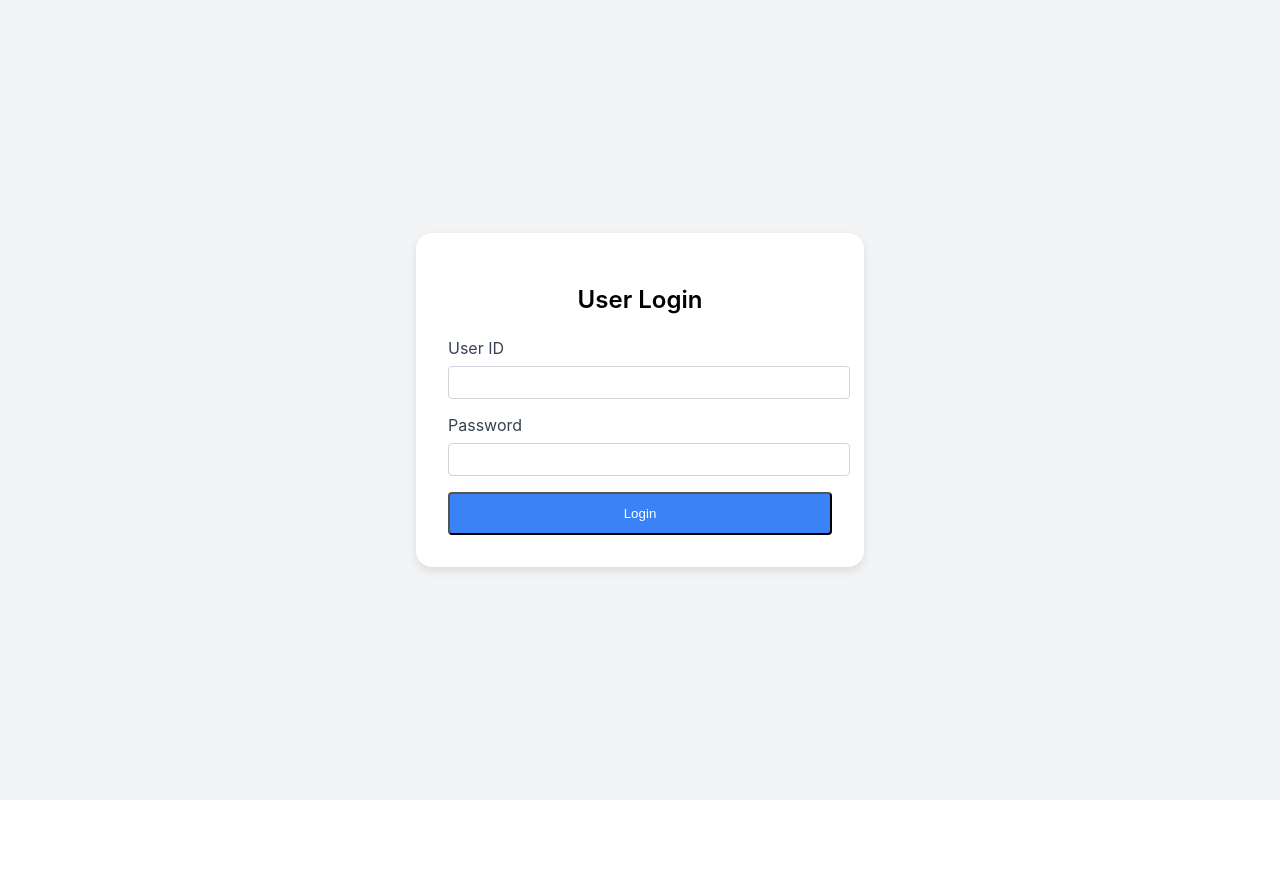
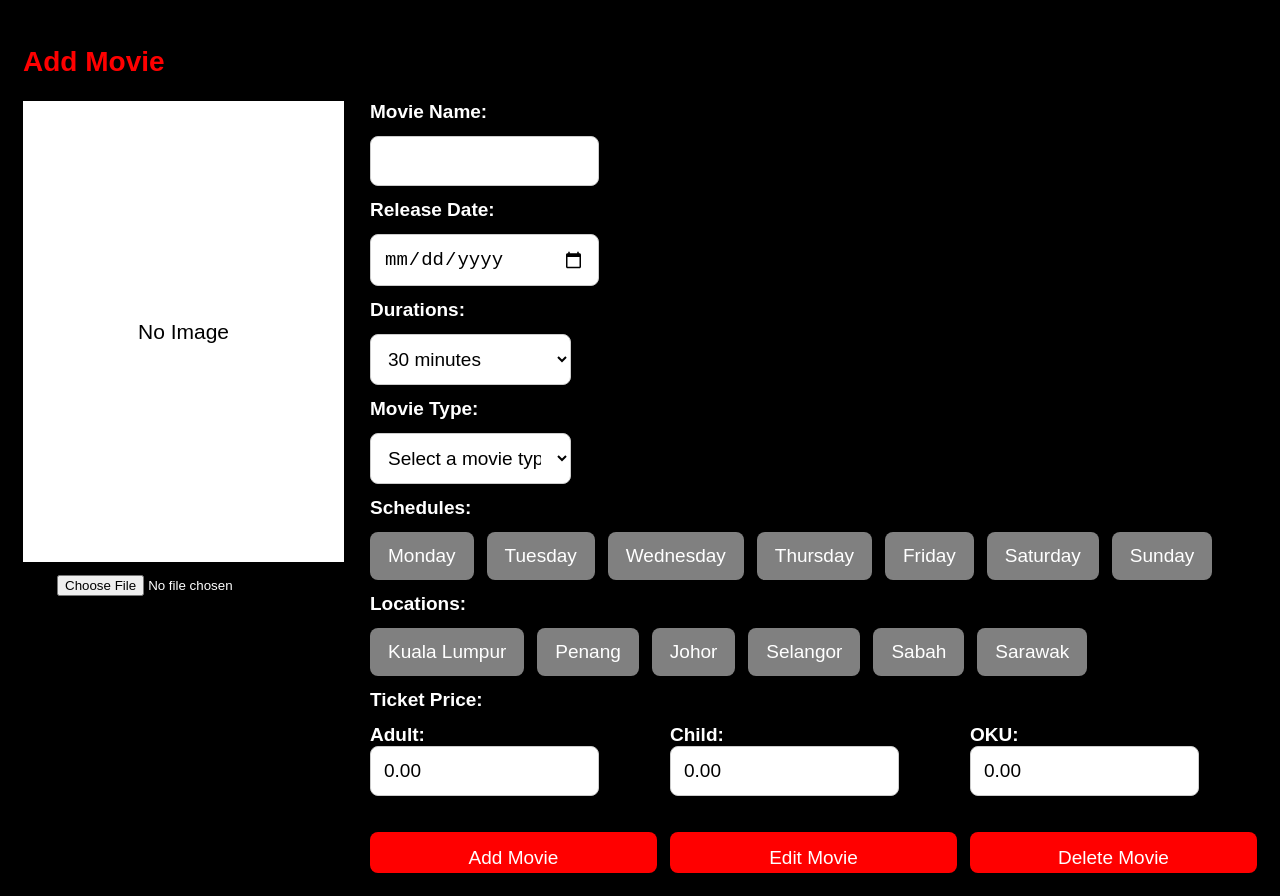
Before and after one commit to Yang195F/ccv-movie-frontend, a React (Create React App) app: page /addmovie in a window 1280 px wide. Before the commit the page ends 800 px from the top, so only its background shows below. Built offline with nearby package versions, Linux system fonts and the light colour scheme.

Commit message:
AddMovie

```diff
--- a/package.json
+++ b/package.json
@@ -11,8 +11,10 @@
     "@types/node": "^16.18.126",
     "@types/react": "^19.0.12",
     "@types/react-dom": "^19.0.4",
+    "lucide-react": "^0.484.0",
     "react": "^19.0.0",
     "react-dom": "^19.0.0",
+    "react-router-dom": "^7.4.0",
     "react-scripts": "5.0.1",
     "typescript": "^4.9.5",
     "web-vitals": "^2.1.4"
--- a/src/index.tsx
+++ b/src/index.tsx
@@ -1,13 +1,21 @@
-import React from 'react';
-import ReactDOM from 'react-dom/client';
-import './index.css';
-import LoginPage from './pages/LoginPage';
+import React from "react";
+import ReactDOM from "react-dom/client";
+import { BrowserRouter as Router, Routes, Route } from "react-router-dom";
+import "./index.css";
+import LoginPage from "./pages/LoginPage";
+import AddMovie from "./pages/AddMovie"; // Import AdminDashboard
 
 const root = ReactDOM.createRoot(
-  document.getElementById('root') as HTMLElement
+  document.getElementById("root") as HTMLElement
 );
+
 root.render(
   <React.StrictMode>
-    <LoginPage />
+    <Router>
+      <Routes>
+        <Route path="/" element={<LoginPage />} />
+        <Route path="/addmovie" element={<AddMovie />} />
+      </Routes>
+    </Router>
   </React.StrictMode>
 );
--- /dev/null
+++ b/src/pages/AddMovie.tsx
@@ -0,0 +1,125 @@
+import React, { useState } from "react";
+import "../styles/AddMovie.css";
+
+const AddMovie = () => {
+  const [poster, setPoster] = useState<string | null>(null);
+  const [movieName, setMovieName] = useState("");
+  const [releaseDate, setReleaseDate] = useState("");
+  const [duration, setDuration] = useState("");
+  const [movieType, setMovieType] = useState("");
+  const [selectedSchedules, setSelectedSchedules] = useState<string[]>([]);
+  const [selectedLocations, setSelectedLocations] = useState<string[]>([]);
+  const [ticketPriceAdult, setTicketPriceAdult] = useState("0.00");
+  const [ticketPriceChild, setTicketPriceChild] = useState("0.00");
+  const [ticketPriceOKU, setTicketPriceOKU] = useState("0.00");
+
+  const handleImageChange = (event: React.ChangeEvent<HTMLInputElement>) => {
+    const file = event.target.files?.[0];
+    if (file) {
+      const reader = new FileReader();
+      reader.onload = () => {
+        setPoster(reader.result as string);
+      };
+      reader.readAsDataURL(file);
+    }
+  };
+
+  const schedules = ["Monday", "Tuesday", "Wednesday", "Thursday", "Friday", "Saturday", "Sunday"];
+  const locations = ["Kuala Lumpur", "Penang", "Johor", "Selangor", "Sabah", "Sarawak"];
+
+  const toggleSchedule = (day: string) => {
+    setSelectedSchedules((prev) =>
+      prev.includes(day) ? prev.filter((d) => d !== day) : [...prev, day]
+    );
+  };
+
+  const toggleLocation = (location: string) => {
+    setSelectedLocations((prev) =>
+      prev.includes(location) ? prev.filter((loc) => loc !== location) : [...prev, location]
+    );
+  };
+
+  return (
+    <div className="add-movie-page">
+      <h2>Add Movie</h2>
+      <div className="movie-details">
+        {/* Movie Poster Preview Box */}
+        <div className="movie-poster">
+          <div className="poster-box">
+            {poster ? <img src={poster} alt="Movie Poster" /> : "No Image"}
+          </div>
+          <input type="file" accept="image/*" onChange={handleImageChange} />
+        </div>
+
+        {/* Movie Form */}
+        <div className="movie-form">
+          <label>Movie Name:</label>
+          <input type="text" value={movieName} onChange={(e) => setMovieName(e.target.value)} />
+
+          <label>Release Date:</label>
+          <input type="date" id="release-date" name="release-date" />
+
+          <label htmlFor="durations">Durations:</label>
+          <select id="durations" name="durations">
+              <option value="30min">30 minutes</option>
+              <option value="1h">1 hour</option>
+              <option value="1h30min">1 hour 30 minutes</option>
+              <option value="2h">2 hours</option>
+              <option value="2h30min">2 hours 30 minutes</option>
+              <option value="3h">3 hours</option>
+          </select>
+
+          <label>Movie Type:</label>
+          <select value={movieType} onChange={(e) => setMovieType(e.target.value)}>
+            <option value="">Select a movie type</option>
+            <option value="Action">Action</option>
+            <option value="Comedy">Comedy</option>
+            <option value="Drama">Drama</option>
+          </select>
+
+          <label>Schedules:</label>
+          <div className="schedules">
+            {schedules.map((day) => (
+              <button key={day} className={selectedSchedules.includes(day) ? "selected" : ""} onClick={() => toggleSchedule(day)}>
+                {day}
+              </button>
+            ))}
+          </div>
+
+          <label>Locations:</label>
+          <div className="locations">
+            {locations.map((loc) => (
+              <button key={loc} className={selectedLocations.includes(loc) ? "selected" : ""} onClick={() => toggleLocation(loc)}>
+                {loc}
+              </button>
+            ))}
+          </div>
+
+          <label>Ticket Price:</label>
+          <div className="ticket-prices">
+            <div>
+              <label>Adult:</label>
+              <input type="text" value={ticketPriceAdult} onChange={(e) => setTicketPriceAdult(e.target.value)} />
+            </div>
+            <div>
+              <label>Child:</label>
+              <input type="text" value={ticketPriceChild} onChange={(e) => setTicketPriceChild(e.target.value)} />
+            </div>
+            <div>
+              <label>OKU:</label>
+              <input type="text" value={ticketPriceOKU} onChange={(e) => setTicketPriceOKU(e.target.value)} />
+            </div>
+          </div>
+
+          <div className="buttons">
+            <button>Add Movie</button>
+            <button>Edit Movie</button>
+            <button>Delete Movie</button>
+          </div>
+        </div>
+      </div>
+    </div>
+  );
+};
+
+export default AddMovie;
--- /dev/null
+++ b/src/styles/AddMovie.css
@@ -0,0 +1,159 @@
+/* General page styling */
+body {
+  background-color: #000;
+  color: #fff;
+  font-family: Arial, sans-serif;
+  margin: 0;
+  padding: 23px;
+}
+
+/* Main title */
+h2 {
+  text-align: left;
+  color: red;
+  margin-bottom: 23px;
+  font-size: 28px;
+}
+
+
+.add-movie-page {
+  display: flex;
+  flex-direction: column;
+  width: 100%;
+}
+
+/* Movie details: Left (Poster) | Right (Form) */
+.movie-details {
+  display: flex;
+  gap: 26px;
+  align-items: flex-start;
+  width: 100%;
+}
+
+/* Movie poster box */
+.movie-poster {
+  width: 321px; /* Increased by 4px */
+  text-align: center;
+}
+
+.poster-box {
+  width: 100%;
+  height: 461px; /* Increased by 4px */
+  background: #fff;
+  color: #000;
+  display: flex;
+  align-items: center;
+  justify-content: center;
+  font-size: 21px; /* Reduced by 2px */
+  margin-bottom: 13px; /* Reduced by 2px */
+  overflow: hidden;
+  position: relative;
+}
+
+.poster-box img {
+  width: 100%;
+  height: 100%;
+  object-fit: cover;
+}
+
+/* Movie form */
+.movie-form {
+  flex: 1;
+  display: flex;
+  flex-direction: column;
+  gap: 13px; /* Reduced by 2px */
+}
+
+/* Labels */
+.movie-form label {
+  font-weight: bold;
+  font-size: 19px; /* Reduced by 2px */
+}
+
+/* Inputs & dropdowns */
+.movie-form input,
+.movie-form select {
+  padding: 13px; /* Reduced by 2px */
+  font-size: 19px; /* Reduced by 2px */
+  border-radius: 8px; /* Reduced by 2px */
+  border: 1px solid #ccc;
+  background: #fff;
+  color: #000;
+  width: 201px; /* Reduced by 2px */
+}
+
+/* Schedules & Locations */
+.schedules, .locations {
+  display: flex;
+  flex-wrap: wrap;
+  gap: 13px; /* Reduced by 2px */
+}
+
+.schedules button,
+.locations button {
+  background: gray;
+  color: white;
+  border: none;
+  padding: 13px 18px; /* Reduced by 2px */
+  cursor: pointer;
+  border-radius: 8px; /* Reduced by 2px */
+  transition: background 0.3s;
+  font-size: 19px; /* Reduced by 2px */
+}
+
+.schedules button.selected,
+.locations button.selected {
+  background: red;
+}
+
+/* Ticket price layout */
+.ticket-prices {
+  display: flex;
+  gap: 13px; /* Reduced by 2px */
+}
+
+.ticket-prices div {
+  flex: 1;
+}
+
+.ticket-prices label {
+  display: block;
+  font-weight: bold;
+  font-size: 19px; /* Reduced by 2px */
+}
+
+/* Buttons */
+.buttons {
+  display: flex;
+  gap: 13px; /* Reduced by 2px */
+  margin-top: 23px; /* Reduced by 2px */
+}
+
+.buttons button {
+  flex: 1;
+  padding: 15px; /* Reduced by 2px */
+  border: none;
+  background: red;
+  color: white;
+  font-size: 19px; /* Reduced by 2px */
+  cursor: pointer;
+  border-radius: 8px; /* Reduced by 2px */
+  transition: background 0.3s;
+  width: 50px;
+  height: 41px;
+}
+
+.buttons button:hover {
+  background: darkred;
+}
+
+/* Responsive */
+@media (max-width: 768px) {
+  .movie-details {
+    flex-direction: column;
+  }
+
+  .poster-box {
+    height: 300px; /* Increased by 4px */
+  }
+}
```
Also changed, not shown: src/components/ui/button.tsx (added, +19 -0 lines), src/components/ui/card.tsx (added, +16 -0 lines), 1 other file (tests, documents, lock files or other folders).
